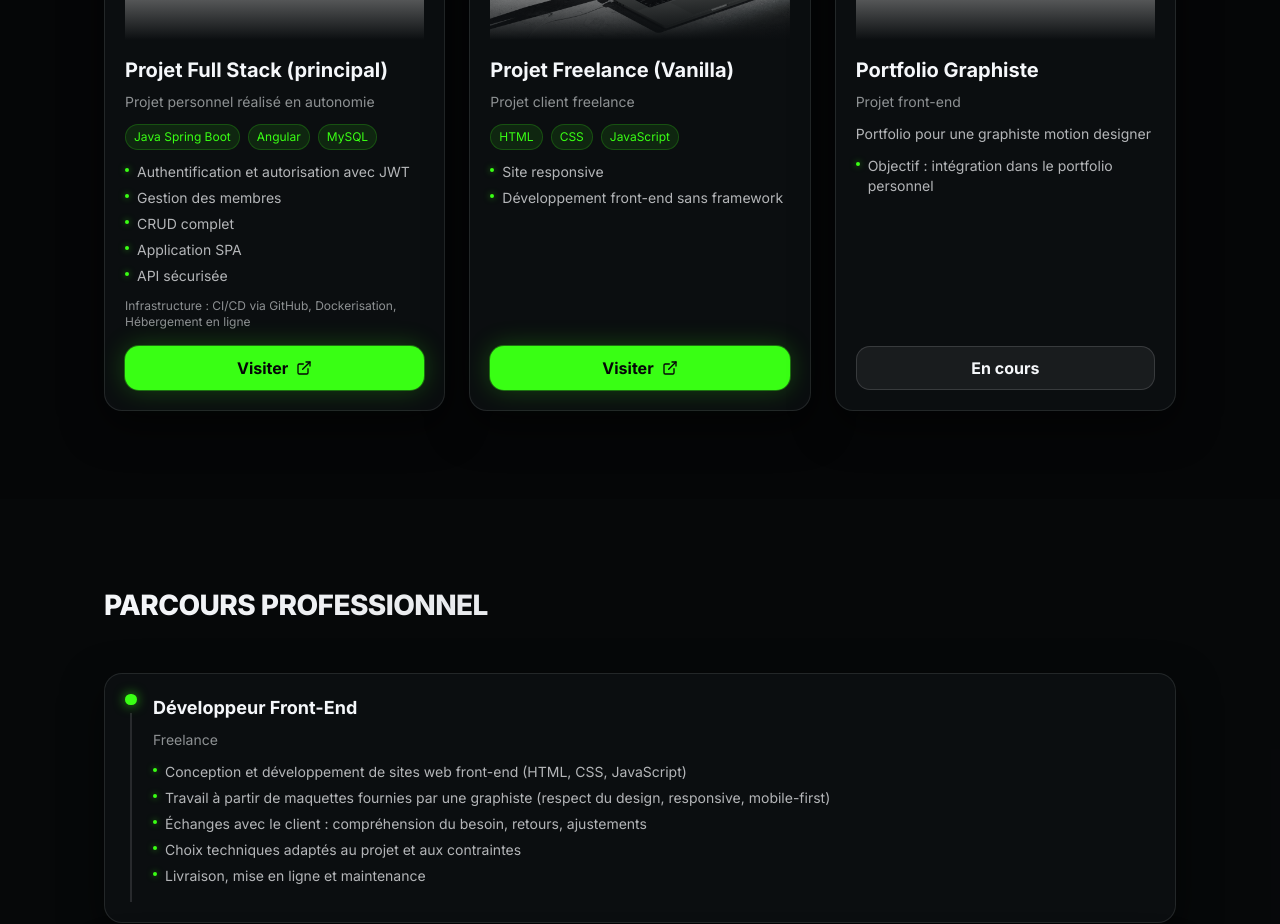
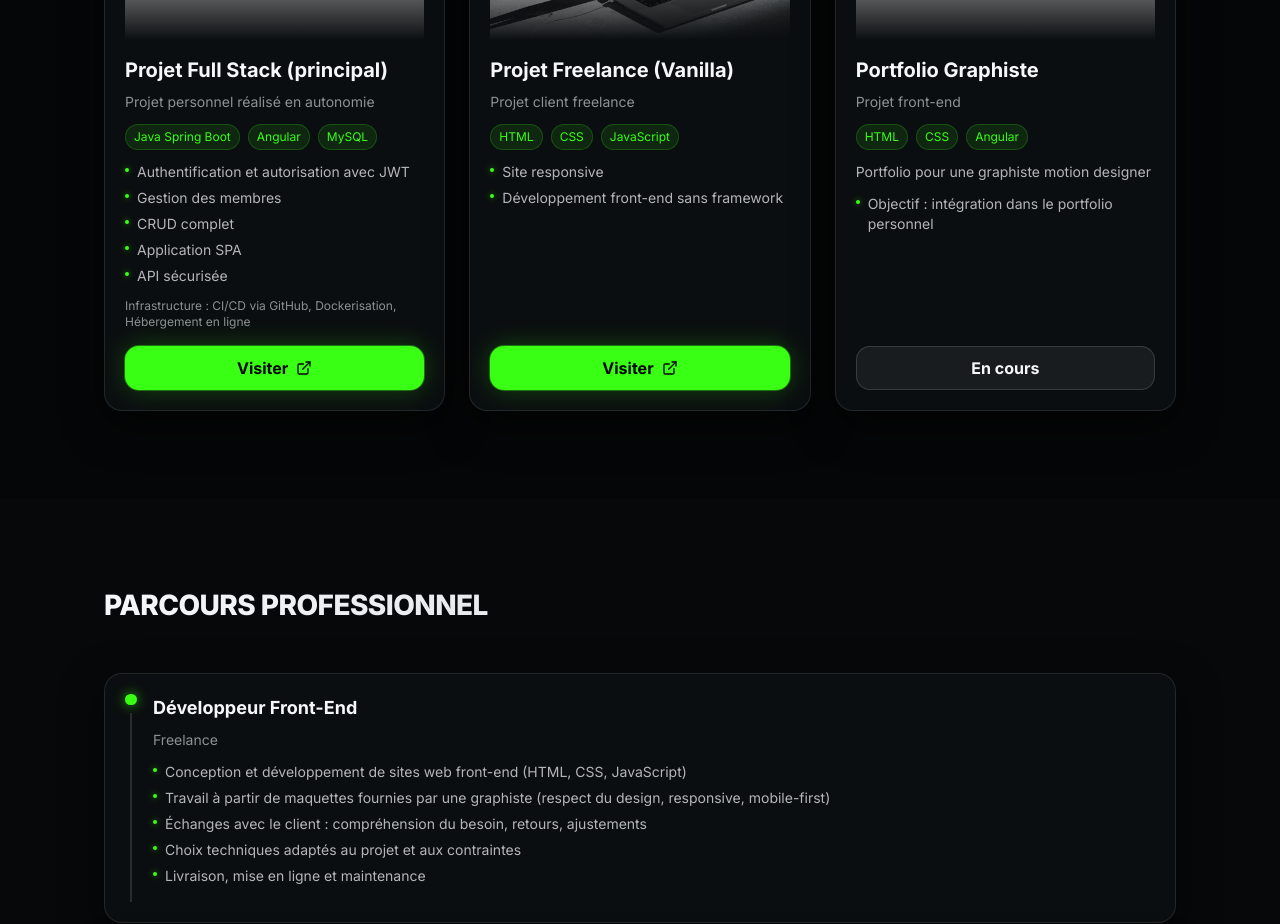
Before and after one commit to ThomasBausiere/pf2026, a React (Vite) app: page / in a window 1280 px wide. Shown: the part 2300-3224 px from the top of the page. Built offline with nearby package versions, Linux system fonts and the light colour scheme; grey boxes are pictures that could not be loaded.

Commit message:
fix head

```diff
--- a/src/app/App.tsx
+++ b/src/app/App.tsx
@@ -308,6 +308,13 @@ export default function App() {
 
               <h3 className="text-lg md:text-xl font-bold mb-2">Portfolio Graphiste</h3>
               <p className="text-sm text-[rgba(245,247,250,0.56)] mb-3">Projet front-end</p>
+              <div className="flex flex-wrap gap-2 mb-3">
+                {['HTML', 'CSS', 'Angular'].map((tech) => (
+                  <span key={tech} className="text-xs px-2 py-1 rounded-full bg-[rgba(57,255,20,0.10)] text-[#39FF14] border border-[rgba(57,255,20,0.20)]">
+                    {tech}
+                  </span>
+                ))}
+              </div>
 
               <p className="text-sm text-[rgba(245,247,250,0.72)] mb-3">
                 Portfolio pour une graphiste motion designer
```
